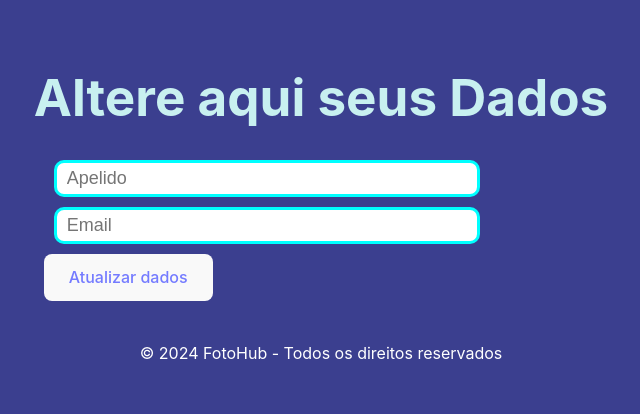
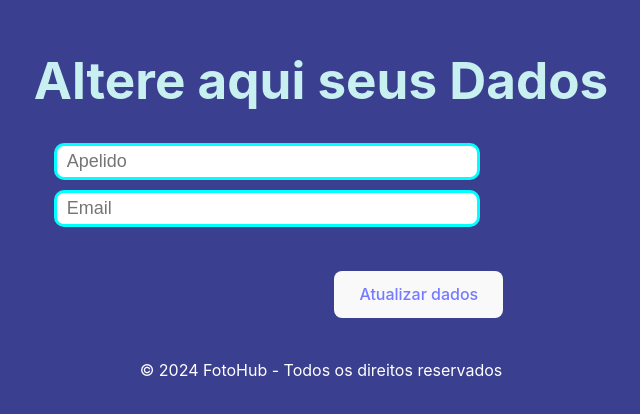
Before and after one commit to GigliarlyM/fotografia-sistema, a React (Vite) app in the folder front-end/: page /photographer/alter in a window 1280 px wide. Shown: the part 190-604 px from the top of the page, without its empty margins (319-959 px from the left). Built offline with nearby package versions, Linux system fonts and the light colour scheme.

Commit message:
Mais botões alterados

```diff
--- a/front-end/src/pages/alter-photographer.jsx
+++ b/front-end/src/pages/alter-photographer.jsx
@@ -32,7 +32,10 @@ export default function AlterDataPhotographer() {
             <h1 className="cards-perfil">Altere aqui seus Dados</h1>
             <input type="text" placeholder="Apelido" value={apelido} onChange={e => setApelido(e.target.value)}/>
             <input type="text" placeholder="Email" value={email} onChange={e => setEmail(e.target.value)}/>
+            <br />
+            <div className="botao-Atualizar">
             <button onClick={handleSubmit}>Atualizar dados</button>
+            </div>
             <footer className="footer"> &copy; 2024 FotoHub - Todos os direitos reservados</footer>
         </div>
     )
--- a/front-end/src/pages/create-photo.jsx
+++ b/front-end/src/pages/create-photo.jsx
@@ -24,7 +24,10 @@ export default function CreatePhoto() {
             <input type="number" placeholder="10.00" value={price} onChange={e => setPrice(e.target.value)} />
             <input type="url" placeholder="http://www.google.com" value={link} onChange={e => setLink(e.target.value)} />
             <br />
+
+            <div className="botao-Enviar">
             <button type="submit" onClick={handleSubmit}>Enviar</button>
+            </div>
             <footer className="footer"> &copy; 2024 FotoHub - Todos os direitos reservados</footer>
         </div>
     )
--- a/front-end/src/pages/perfil-photographer.jsx
+++ b/front-end/src/pages/perfil-photographer.jsx
@@ -63,9 +63,11 @@ export default function PerfilPhotographer() {
                 </div>
             </section>
 
+            <div className="bloco-Botoes">
             <button onClick={() => navigate("/photographer/photo/create")}>Adicionar foto</button>
             <button onClick={() => navigate("/photographer/alter")}>Alterar credenciais</button>
             <button onClick={() => navigate("/photographer/photo")}>Exibir fotos</button>
+            </div>
             <footer className="footer"> &copy; 2024 FotoHub - Todos os direitos reservados</footer>
         </div>
     )
--- a/front-end/src/styles/index.css
+++ b/front-end/src/styles/index.css
@@ -118,3 +118,22 @@ button:active {
   margin-top: 10px;
   margin-right: 15px;
 }
+
+.botao-Enviar{
+  display: flex;
+  justify-content: flex-end;
+  margin-top: 10px;
+  margin-right: 110px;
+}
+
+.botao-Atualizar{
+  display: flex;
+  justify-content: flex-end;
+  margin-top: 10px;
+  margin-right: 95px;
+}
+
+.bloco-Botoes{
+  margin-top: 10px;
+  margin-left: 10px;
+}
```
